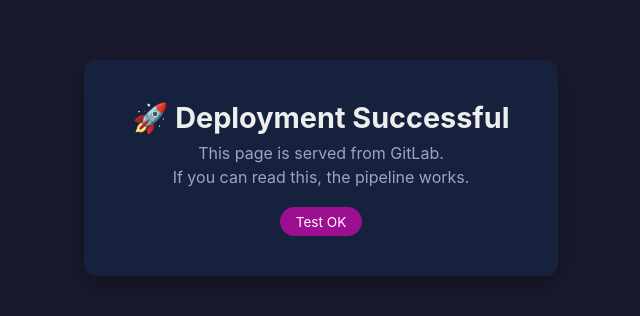
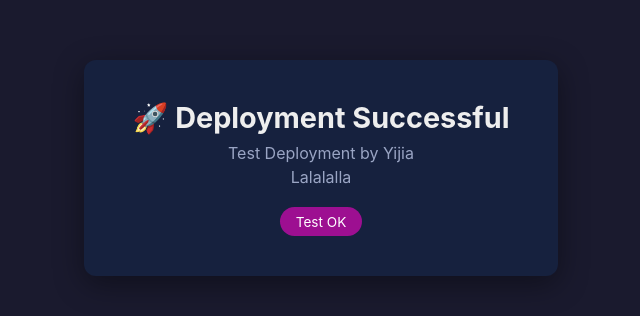
Before and after one commit to 1-Yijia/github-demo, a plain HTML site: page public/index.html in a window 1280 px wide. Shown: the part 232-548 px from the top of the page, without its empty margins (319-959 px from the left). Drawn offline with Linux system fonts and the light colour scheme.

Commit message:
change commit messages

```diff
--- a/public/index.html
+++ b/public/index.html
@@ -38,8 +38,8 @@
 <body>
   <div class="card">
     <h1>🚀 Deployment Successful</h1>
-    <p>This page is served from GitLab.</p>
-    <p>If you can read this, the pipeline works.</p>
+    <p>Test Deployment by Yijia</p>
+    <p>Lalalalla</p>
     <span class="badge">Test OK</span>
   </div>
 </body>
```
Also changed, not shown: 1 other file.
